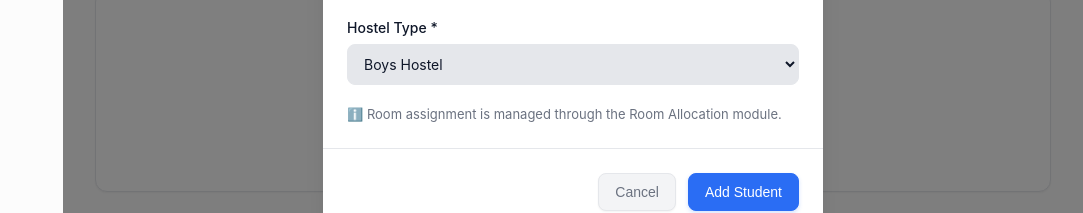
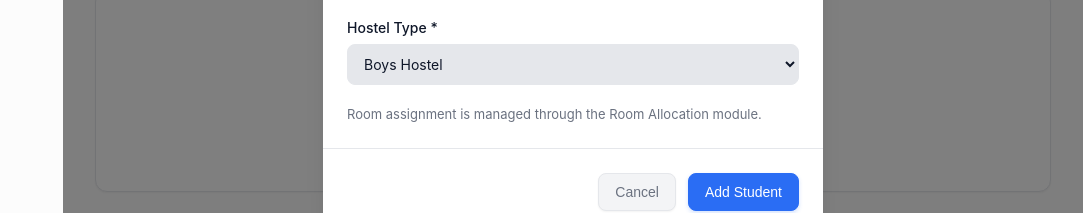
Before and after one commit to Shrey0507/NIVASA, a React app in the folder frontend/: page /admin/students in a window 1280 px wide. Both pictures are taken after typing "Sample" into the empty fields and a click on the button "+ Add Student". Shown: the part 417-630 px from the top of the page, without its empty margins (197-1280 px from the left). Built offline with nearby package versions, Linux system fonts and the light colour scheme; the HTML template or start-up script is replaced by a standard one.

Commit message:
fix(students): adjust form field label and validation binding in StudentForm

```diff
--- a/frontend/src/components/students/StudentForm.jsx
+++ b/frontend/src/components/students/StudentForm.jsx
@@ -241,7 +241,7 @@ const StudentForm = ({ student, onClose }) => {
             </div>
 
             <p style={{ fontSize: '0.8125rem', color: 'hsl(var(--muted-foreground))', marginTop: '1rem' }}>
-              ℹ️ Room assignment is managed through the Room Allocation module.
+              Room assignment is managed through the Room Allocation module.
             </p>
           </div>
 
```
